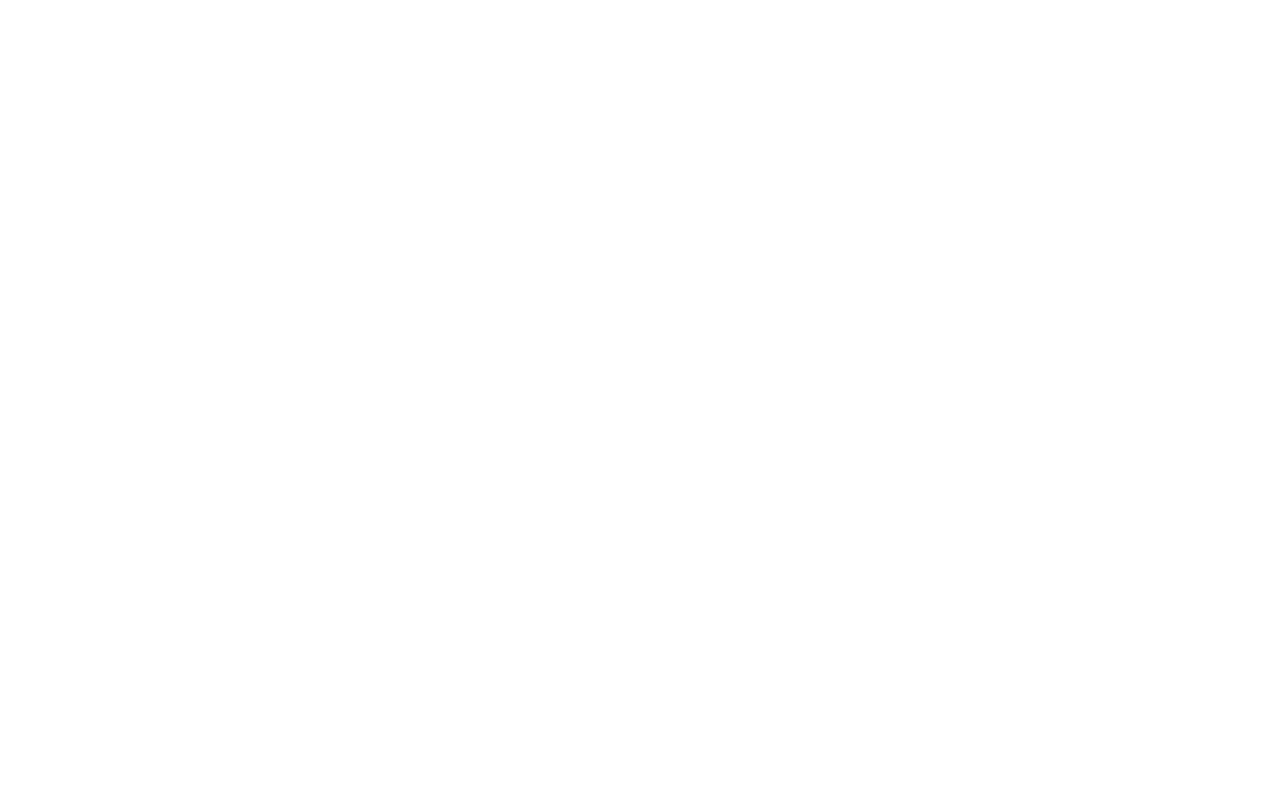
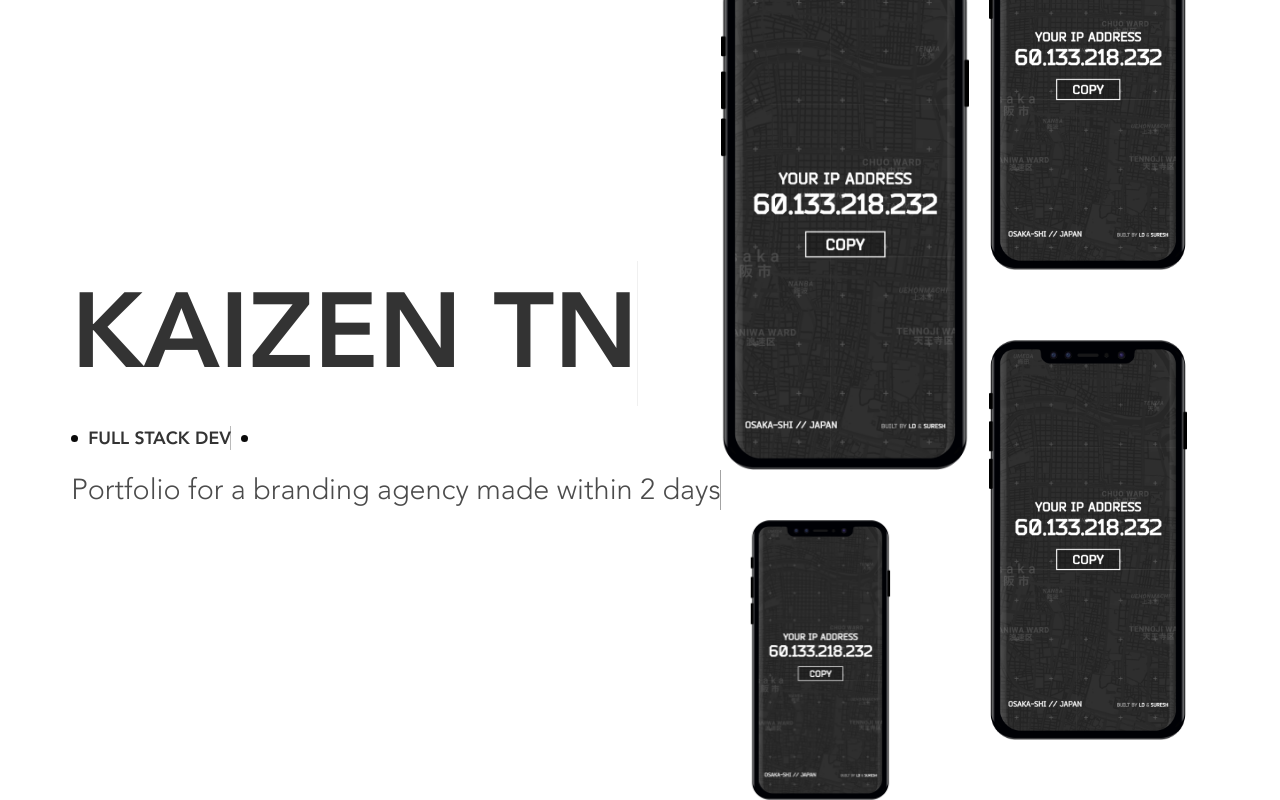
Before and after one commit to Ahmedchammakhii/portfolio, a Vue app in the folder -myportfolio/: page / in a window 1280 px wide. Shown: the part 2039-2839 px from the top of the page. Before the commit the page ends 2656 px from the top, so only its background shows below. Built offline with nearby package versions, Linux system fonts and the light colour scheme.

Commit message:
one project layout

```diff
--- a/-myportfolio/src/components/Oneproject.vue
+++ b/-myportfolio/src/components/Oneproject.vue
@@ -3,21 +3,142 @@
 import ScrollTrigger from "gsap/ScrollTrigger";
 import gsap from "gsap"
 gsap.registerPlugin(ScrollTrigger);
+onMounted(()=>{
+    gsap.to( "span",{duration:1,   x:"100%" , delay:.5 ,scrollTrigger : {
+        trigger:".project"
+    }} )
+    gsap.to (".phone",{y:"-40%", scale:1.1,scrollTrigger : {
+        trigger:".project",
+        toggleActions: "play reverse play reverse",      scrub: true,
 
+
+
+    }})
+
+
+})
 
 </script>
 
 <template>
-<article>
+<article class="project">
+<div class="top_container">
+    <p class="parag">01 <span></span></p>
+</div>
+<div class="wrapper">
+<div class="content_wrapper">
+    <div class="title">
+       <p class="parag">KAIZEN TN <span></span></p>
+    </div>
+    <div class="tags">
+        <div class="dot"></div>
+        <div class="content">
+           <p class="parag">FULL STACK DEV <span></span></p>
+        </div>
+        <div class="dot"></div>
+    </div>
+    <div class="description">
+       <p class="parag">Portfolio for a branding agency made within 2 days <span></span>
+    </p></div>
+</div>
+<div class="photos_wrapper">
+    <img class="phone" src="../assets/Iphone.png" alt="uphone">
 
+    <img class="phone" src="../assets/Iphone.png" alt="uphone">
+    <img class="phone" src="../assets/Iphone.png" alt="uphone">
+    <img class="phone" src="../assets/Iphone.png" alt="uphone">
+
+</div>
+</div>
 </article>
 </template>
 
 <style scoped>
 article {
 
-    width: 100vw;
+    width: 80vw;
     height: 100vh;
     display: flex;
+    flex-direction: column;
+font-family: avenir;
+padding: 0 5%;
+}
+.top_container p {
+    font-size: calc(2rem + 1vw);
+    width: max-content
+}
+.title {
+    color:#333333;
+    font-size: calc(5rem + 2vw);
+}
+.content_wrapper {
+    display: flex;
+    flex-direction: column;   justify-content: flex-end;
+gap: 20px;
+    height: 80%;
+    width: 70%;
+}
+.tags {
+    display: flex;
+    gap: 10px;
+    align-items: center;
+    color: #333333;
+    font-size: calc(.7rem + .5vw);
+}
+.dot {
+    background: #090909;
+    height: 7px;
+    width: 7px;
+    border-radius: 50%;
+}
+.wrapper {
+    width: 100%;
+    height: 100%;
+    display: flex;
+}
+.description {
+    font-size: calc(1rem + 1vw);
+    opacity: .7;
+    font-family: sanshaa;
+}
+.photos_wrapper {
+    display: grid;
+    grid-template-columns: repeat(2,1fr);
+    grid-template-rows: repeat(2,1fr);
+    gap: 20px;
 
-}</style>
+}
+.phone {
+    height: 400px;
+    width: auto;
+}
+.phone:nth-child(1) {
+    transform: translateY(100px);
+    height: 500px;
+
+}
+.phone:nth-child(4) {
+    transform: translateY(-50px);
+
+}
+.phone:nth-child(3) {
+    scale: .7 ;
+    transform: translateY(100px);
+
+}
+p {
+    position: relative;
+    margin: 0;
+    padding: 0;
+    overflow: hidden;
+    width: max-content;
+}
+span{
+    position: absolute;
+    content: "";
+    width: 100%;
+    height: 100%;
+    background-color: #090909;
+    left: 0;
+}
+</style>
```
Also changed, not shown: -myportfolio/src/assets/Iphone.png (added).
